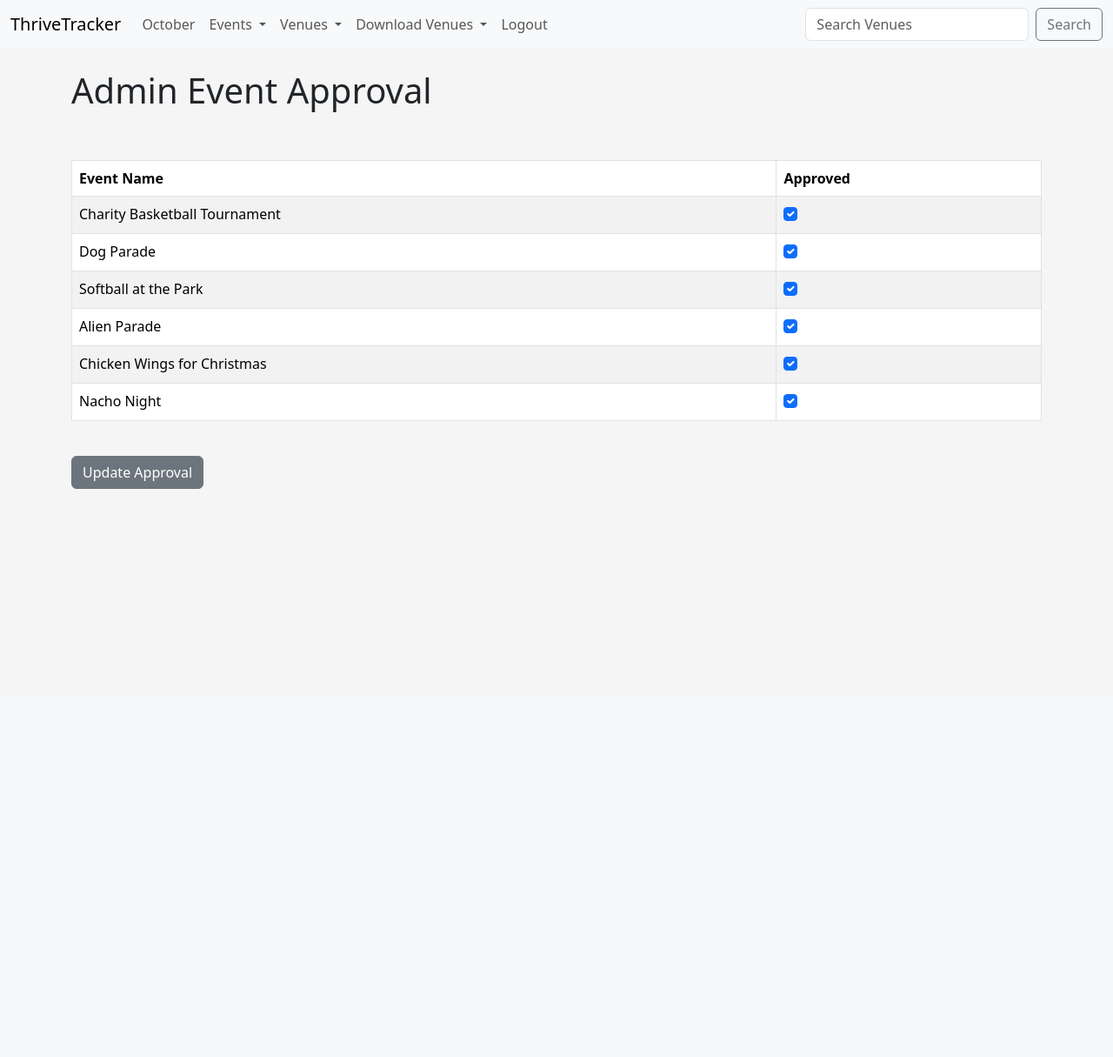
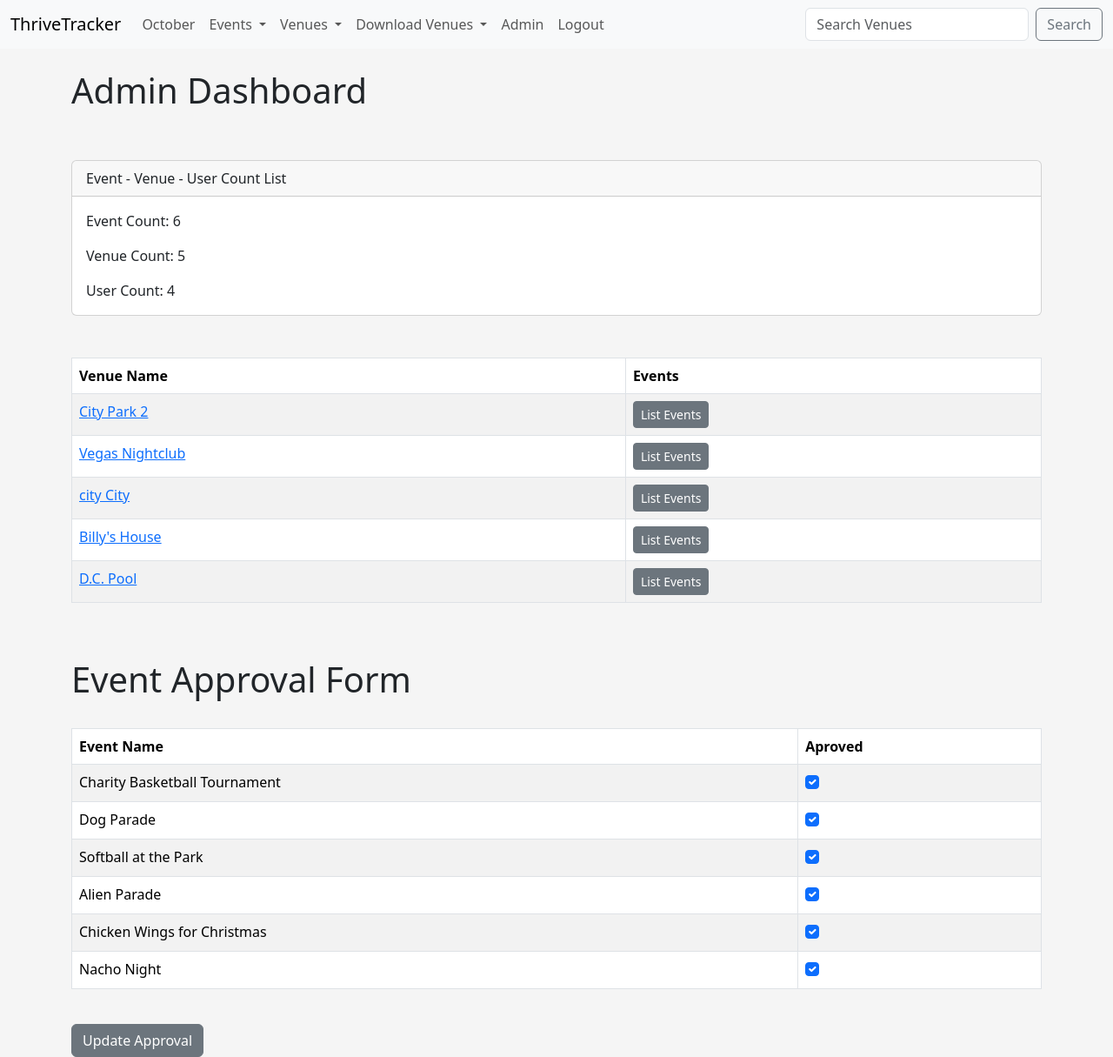
Before and after one commit to Duncan-Wood/ThriveTracker, a Django app: page /admin_approval in a window 1280 px wide. Shown: the whole page at 87% size. Before the commit the page ends 562 px from the top, so only its background shows below. Run offline with Django 4.2, Linux system fonts and the light colour scheme; a user stored in the database is signed in; data comes from the database, SQL or seed files in the repository.

Commit message:
added events for venue on the show venue page. I completed the django tutorial and will now work towards refactoring my original project!

```diff
--- a/New-Django/thrivetracker_app/addiction_calendar/templates/addiction_events/admin_approval.html
+++ b/New-Django/thrivetracker_app/addiction_calendar/templates/addiction_events/admin_approval.html
@@ -1,47 +1,87 @@
-{% extends 'addiction_events/base.html' %} {% block content %}
-<h1>Admin Event Approval</h1>
-<br /><br />
-<form action="" method="POST">
+{% extends 'addiction_events/base.html' %}
+
+{% block content %}
+
+
+<h1>Admin Dashboard</h1>
+<br/><br/>
+<form action="" method=POST>
 	{% csrf_token %}
+
+<div class="card">
+  <div class="card-header">
+    Event - Venue - User Count List
+  </div>
+  <div class="card-body">
+    <p class="card-text">Event Count: {{event_count}}</p>
+    <p class="card-text">Venue Count: {{venue_count}}</p>
+    <p class="card-text">User Count: {{user_count}}</p>
+
+  </div>
+</div>
+<br/><br/>
+
+<table class="table table-striped table-hover table-bordered">
+  <thead>
+    <tr>
+      <th scope="col">Venue Name</th>
+      <th scope="col">Events</th>
+    </tr>
+  </thead>
+  <tbody>
+{% for venue in venue_list %}
+    <tr>
+      <td>
+      <a href="{% url 'show-venue' venue.id %}">{{ venue }}</a>
+    </td>
+      <td>
+        <a href="{% url 'venue-events' venue.id %}" class="btn btn-sm btn-secondary">List Events</a>
+      </td>
+    </tr>
+{% endfor %}
+
+
+ </tbody>
+</table>
+
+
+
+<br/><br/>
+<h1>Event Approval Form</h1>
+<br/>
 <table class="table table-striped table-hover table-bordered">
   <thead>
     <tr>
       <th scope="col">Event Name</th>
-        <th scope="col">Approved</th>
+      <th scope="col">Aproved</th>
     </tr>
   </thead>
   <tbody>
 {% for event in event_list %}
   	<tr>
-        <td>{{ event.name }}</td>
+  		<td>{{event }}</td>
   		<td>
   			{% if event.approved %}
   			<div class="form-check">
-            <input
-              class="form-check-input"
-              type="checkbox"
-              checked="checked"
-              value="{{event.id}}"
-              name="boxes"
-            />
+  				<input class="form-check-input" type="checkbox" checked="checked" value={{event.id}} name="boxes">
   			</div>
   			{% else %}
   			<div class="form-check">
-            <input
-              class="form-check-input"
-              type="checkbox"
-              checked=""
-              value="{{event.id}}"
-              name="boxes"
-            />
+  				<input class="form-check-input" type="checkbox" value={{event.id}} name="boxes">
   			</div>
   			{% endif %}
+
   		</td>
   	</tr>
 {% endfor %}
+
+
  </tbody>
 </table>
-  <br />
-  <button class="btn btn-secondary" type="submit">Update Approval</button>
-</form>
+
+<br/>
+<button class='btn btn-secondary' type="submit">Update Approval</button>
+
+
+
 {% endblock %}
--- a/New-Django/thrivetracker_app/addiction_calendar/templates/addiction_events/navbar.html
+++ b/New-Django/thrivetracker_app/addiction_calendar/templates/addiction_events/navbar.html
@@ -43,11 +43,6 @@
             <li>
               <a class="dropdown-item" href="{%url 'my-events'%}">My Events</a>
             </li>
-            {% if user.is_superuser%}
-            <li>
-              <a class="dropdown-item" href="{%url 'admin-approval'%}">Admin Approval</a>
-            </li>
-            {% endif %}
             {% endif %}
           </ul>
         </li>
@@ -101,15 +96,21 @@
             </li>
           </ul>
         </li>
+        {% if user.is_superuser %}
             <li class="nav-item">
-          <a class="nav-link" href="{%url 'logout'%}">Logout</a>
+            <a class="nav-link" href="{% url 'admin-approval' %}">Admin</a>
+          </li>
+        {%endif %}
+          <li class="nav-item">
+            <a class="nav-link" href="{% url 'logout' %}">Logout</a>
           </li>
         {% else %}
           <li class="nav-item">
-          <a class="nav-link" href="{%url 'register-user'%}">Register</a>
+            <a class="nav-link" href="{% url 'register_user' %}">Register</a>
           </li>
+
           <li class="nav-item">
-          <a class="nav-link" href="{%url 'login'%}">Login</a>
+            <a class="nav-link" href="{% url 'login' %}">Login</a>
           </li>
         {% endif %}
       </ul>
--- a/New-Django/thrivetracker_app/addiction_calendar/urls.py
+++ b/New-Django/thrivetracker_app/addiction_calendar/urls.py
@@ -20,4 +20,6 @@ urlpatterns = [
     path('my_events', views.my_events, name='my-events'),
     path('search_events', views.search_events, name="search-events"),
     path('admin_approval', views.admin_approval, name='admin-approval'),
+    path('venue_events/<venue_id>', views.venue_events, name='venue-events'),
+    path('show_event/<event_id>', views.show_event, name='show-event'),
 ]
--- a/New-Django/thrivetracker_app/addiction_calendar/views.py
+++ b/New-Django/thrivetracker_app/addiction_calendar/views.py
@@ -20,6 +20,27 @@ from reportlab.lib.pagesizes import letter
 
 # Import pagination tools
 from django.core.paginator import Paginator
+
+# Show Event
+def show_event(request, event_id):
+	event = Event.objects.get(pk=event_id)
+	return render(request, 'addiction_events/show_event.html', {
+			"event":event
+			})
+
+# Show Events In A Venue
+def venue_events(request, venue_id):
+	# Grab the venue
+	venue = Venue.objects.get(id=venue_id)
+	# Grab the events from that venue
+	events = venue.event_set.all()
+	if events:
+		return render(request, 'addiction_events/venue_events.html', {
+			"events":events
+			})
+	else:
+		messages.success(request, ("That Venue Has No Events At This Time..."))
+		return redirect('admin_approval')
 
 # Create Admin Event Approval Page
 def admin_approval(request):
@@ -221,8 +242,10 @@ def search_events(request):
 def show_venue(request, venue_id):
     venue = Venue.objects.get(pk=venue_id)
     venue_owner = User.objects.get(pk=venue.owner)
+    # Grab the events from that venue
+    events = venue.event_set.all()
     return render(request, 'addiction_events/show_venue.html',
-        {'venue': venue, 'venue_owner': venue_owner})
+        {'venue': venue, 'venue_owner': venue_owner, 'events': events})
 
 def list_venues(request):
     # venue_list = Venue.objects.all().order_by('?')
```
Also changed, not shown: New-Django/thrivetracker_app/addiction_calendar/templates/addiction_events/show_event.html (added, +56 -0 lines), New-Django/thrivetracker_app/addiction_calendar/templates/addiction_events/show_venue.html (+11 -1 lines), New-Django/thrivetracker_app/addiction_calendar/templates/addiction_events/venue_events.html (added, +11 -0 lines). Lines whose indentation alone changed are shown as unchanged.
